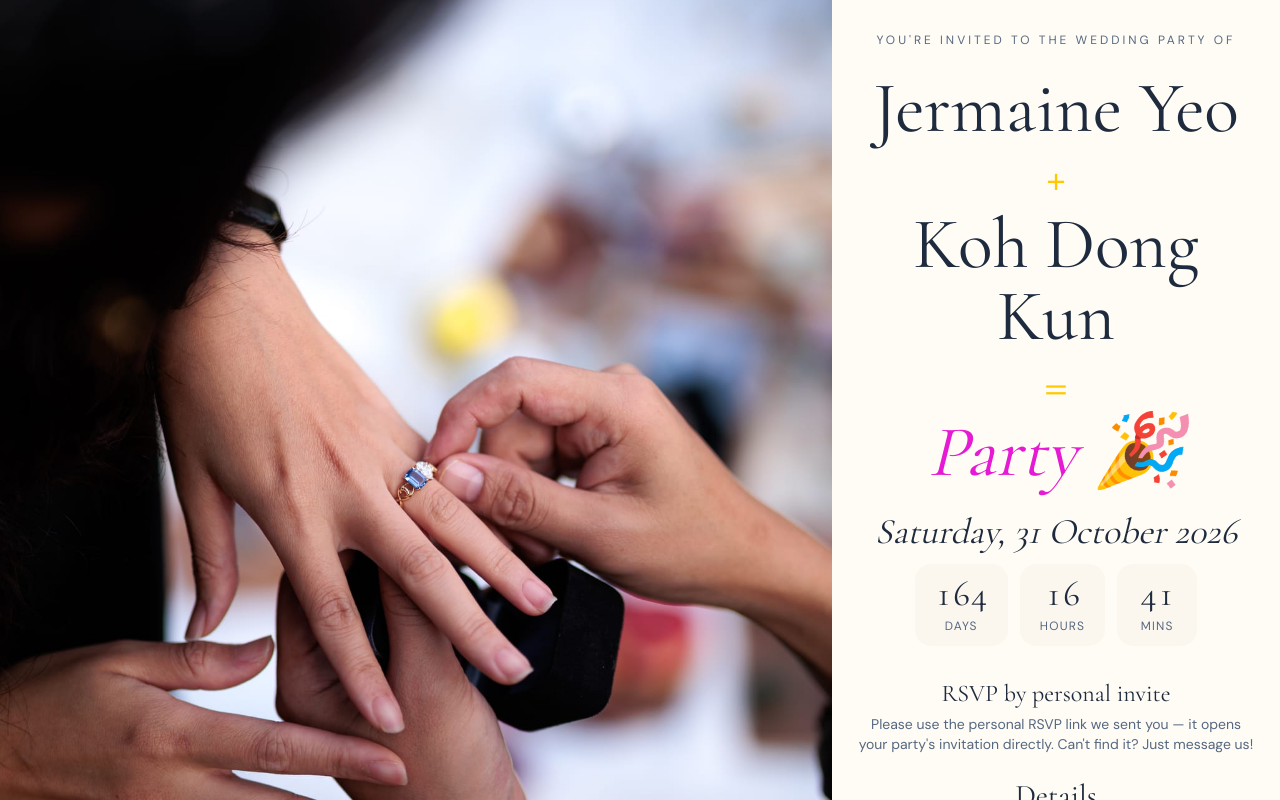
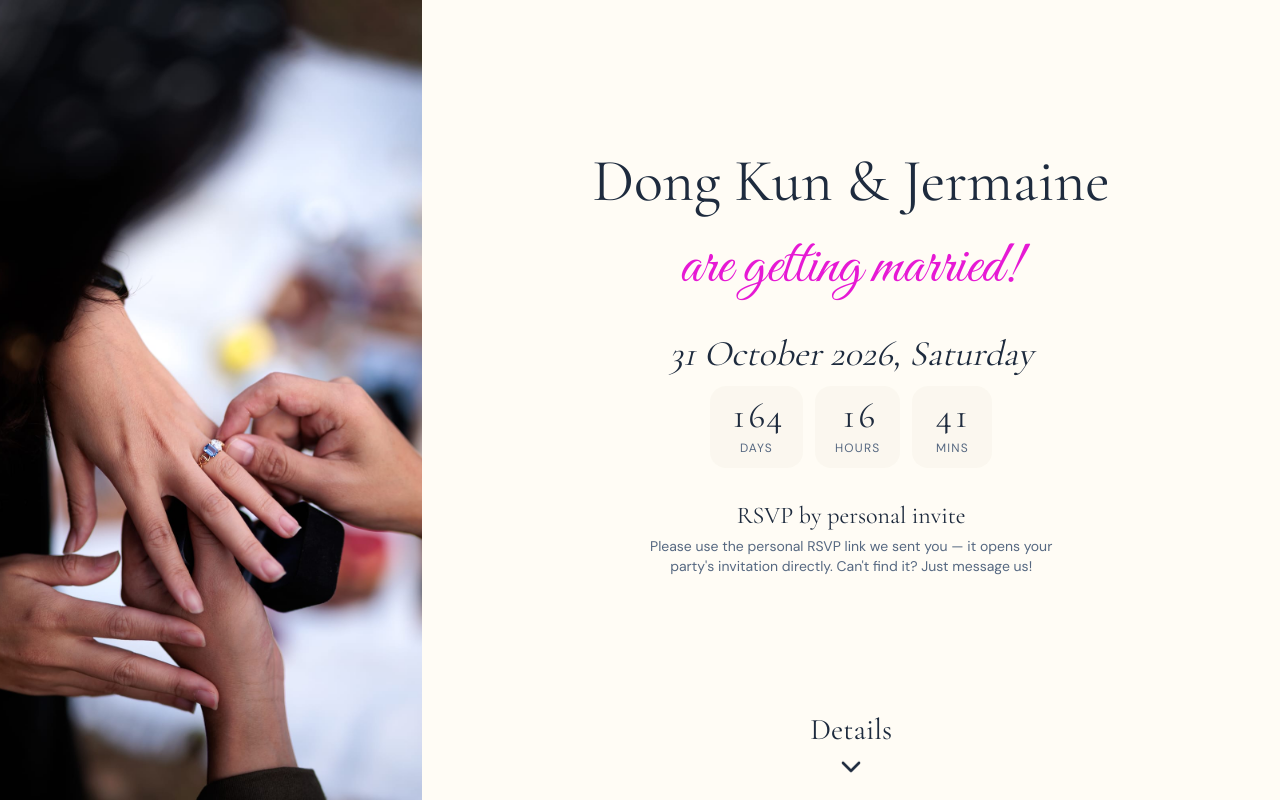
Before and after one commit to tehkohrz/wedding-party, a Next.js app: page / in a window 1280 px wide. Built offline with nearby package versions, Linux system fonts and the light colour scheme.

Commit message:
feaet:update photo ratios and phrases

```diff
--- a/app/layout.tsx
+++ b/app/layout.tsx
@@ -1,5 +1,5 @@
 import type { Metadata, Viewport } from "next";
-import { Cormorant_Garamond, DM_Sans } from "next/font/google";
+import { Cormorant_Garamond, DM_Sans, Great_Vibes } from "next/font/google";
 import "./globals.css";
 import { SITE } from "@/lib/content";
 import { WizardShell } from "@/components/WizardShell";
@@ -25,6 +25,17 @@ const display = Cormorant_Garamond({
 // Body font — clean, neutral, lets the display font + colors carry personality.
 const dmSans = DM_Sans({
   variable: "--font-dm-sans",
+  subsets: ["latin"],
+  display: "swap",
+});
+
+// Script accent — the "are getting married!" flourish on the hero title.
+// TO TRY A DIFFERENT SCRIPT: swap the import + const (same one-line drill
+// as the display font). Candidates: Parisienne (softer), Pinyon_Script
+// (formal calligraphy), Allura (light).
+const script = Great_Vibes({
+  weight: "400",
+  variable: "--font-script",
   subsets: ["latin"],
   display: "swap",
 });
@@ -67,7 +78,7 @@ export default function RootLayout({
   return (
     <html
       lang="en"
-      className={`${display.variable} ${dmSans.variable} h-full antialiased`}
+      className={`${display.variable} ${dmSans.variable} ${script.variable} h-full antialiased`}
     >
       {/* overflow-x-hidden: clips the horizontal slide-in animation so it
           doesn't briefly create a horizontal scrollbar. Vertical scrolling
--- a/app/page.tsx
+++ b/app/page.tsx
@@ -7,7 +7,7 @@
 
 import { ChevronDown } from "lucide-react";
 import { EVENT_DETAILS, RSVP_COPY } from "@/lib/content";
-import { WelcomeEquation } from "@/components/WelcomeEquation";
+import { HeroTitle } from "@/components/HeroTitle";
 import { PhotoSlideshow } from "@/components/PhotoSlideshow";
 import { EventCountdown } from "@/components/EventCountdown";
 import { EventDetails } from "@/components/EventDetails";
@@ -25,11 +25,7 @@ export default function RsvpLandingPage() {
       <section className="relative flex-1 overflow-y-auto scroll-smooth bg-background">
         <div className="min-h-full flex flex-col items-center px-6 pt-5 sm:pt-8 pb-3 sm:pb-4">
           <div className="my-auto text-center space-y-3 sm:space-y-6 max-w-xl w-full">
-            <p className="font-sans text-xs uppercase tracking-[0.25em] text-muted-foreground">
-              {RSVP_COPY.eyebrow}
-            </p>
-
-            <WelcomeEquation />
+            <HeroTitle />
 
             {/* Event date + venue + countdown */}
             <div className="space-y-3">
--- a/components/EventDetails.tsx
+++ b/components/EventDetails.tsx
@@ -31,7 +31,7 @@ export function EventDetails() {
       <DotDivider />
 
       {/* Attire */}
-      <SectionLabel icon={<Shirt className="size-5" />} label="Attire" />
+      <SectionLabel icon={<Shirt className="size-5" />} label="Dress Code" />
       <p className="font-display text-xl mt-3">{EVENT_DETAILS.attire}</p>
 
       <DotDivider />
--- /dev/null
+++ b/components/HeroTitle.tsx
@@ -0,0 +1,58 @@
+"use client";
+
+/**
+ * The RSVP hero title — replaces the v1 "equation" on the landing pages:
+ *
+ *     Dong Kun and Jermaine        ← display serif (Cormorant Garamond)
+ *     are getting married!         ← script flourish (Great Vibes), accent
+ *
+ * Both lines are [input]s in lib/content.ts (RSVP_COPY.heroTitle*).
+ * Lines fade/rise in one after the other, like the old equation did.
+ * The day-of check-in welcome still uses WelcomeEquation.
+ */
+import { motion, useReducedMotion } from "motion/react";
+import { RSVP_COPY } from "@/lib/content";
+
+const container = {
+  hidden: {},
+  show: { transition: { staggerChildren: 0.2, delayChildren: 0.1 } },
+};
+
+const line = {
+  hidden: { opacity: 0, y: 16 },
+  show: {
+    opacity: 1,
+    y: 0,
+    transition: { duration: 0.5, ease: [0.32, 0.72, 0, 1] as const },
+  },
+};
+
+export function HeroTitle() {
+  const reduceMotion = useReducedMotion();
+  const motionProps = reduceMotion
+    ? {}
+    : {
+        variants: container,
+        initial: "hidden" as const,
+        animate: "show" as const,
+      };
+  const lineVariants = reduceMotion ? undefined : line;
+
+  return (
+    <motion.h1 className="text-balance" {...motionProps}>
+      <motion.span
+        variants={lineVariants}
+        className="block font-display text-5xl sm:text-6xl leading-tight"
+      >
+        {RSVP_COPY.heroTitleNames}
+      </motion.span>
+      <motion.span
+        variants={lineVariants}
+        className="block text-5xl sm:text-6xl leading-snug text-lavender pt-2"
+        style={{ fontFamily: "var(--font-script)" }}
+      >
+        {RSVP_COPY.heroTitleFlourish}
+      </motion.span>
+    </motion.h1>
+  );
+}
--- a/components/rsvp/RsvpFlow.tsx
+++ b/components/rsvp/RsvpFlow.tsx
@@ -22,7 +22,7 @@
 import { useEffect, useRef, useState } from "react";
 import { motion, useReducedMotion } from "motion/react";
 import { useRsvpStore, type RsvpStep } from "@/lib/rsvpStore";
-import { EVENT_DETAILS, RSVP_COPY, RSVP_STEPS_COPY, RSVP_CONFIRM } from "@/lib/content";
+import { EVENT_DETAILS, RSVP_STEPS_COPY, RSVP_CONFIRM } from "@/lib/content";
 import { rsvpDeadlinePassed } from "@/lib/rsvpDeadline";
 import { cn } from "@/lib/utils";
 import { EventCountdown } from "@/components/EventCountdown";
@@ -127,9 +127,6 @@ export function RsvpFlow({
           date + countdown hide so the step's actual content (party list,
           menu…) owns the screen. */}
       <header className="text-center space-y-2 sm:space-y-3">
-        <p className="font-sans text-xs uppercase tracking-[0.25em] text-muted-foreground">
-          {RSVP_COPY.eyebrow}
-        </p>
         <h1 className="font-display text-3xl sm:text-4xl leading-tight">
           {greeting
             ? RSVP_STEPS_COPY.introGreeting.replace("{name}", greeting)
--- a/components/rsvp/StepIntro.tsx
+++ b/components/rsvp/StepIntro.tsx
@@ -13,8 +13,9 @@
 import { ChevronDown, ChevronRight } from "lucide-react";
 import { Button } from "@/components/ui/button";
 import { useRsvpStore, type RsvpStep } from "@/lib/rsvpStore";
-import { EVENT_DETAILS, RSVP_COPY, RSVP_STEPS_COPY } from "@/lib/content";
-import { WelcomeEquation } from "@/components/WelcomeEquation";
+import { rsvpDeadlineLabel } from "@/lib/rsvpDeadline";
+import { EVENT_DETAILS, RSVP_STEPS_COPY } from "@/lib/content";
+import { HeroTitle } from "@/components/HeroTitle";
 import { EventCountdown } from "@/components/EventCountdown";
 import { EventDetails } from "@/components/EventDetails";
 
@@ -34,11 +35,7 @@ export function StepIntro({
           to the fold bottom, exactly like the public landing page. */}
       <div className="min-h-full flex flex-col items-center px-6 pt-5 sm:pt-8 pb-3 sm:pb-4">
         <div className="my-auto text-center space-y-3 sm:space-y-6 max-w-xl w-full">
-          <p className="font-sans text-xs uppercase tracking-[0.25em] text-muted-foreground">
-            {RSVP_COPY.eyebrow}
-          </p>
-
-          <WelcomeEquation />
+          <HeroTitle />
 
           {/* Event date + venue + countdown */}
           <div className="space-y-3">
@@ -65,6 +62,9 @@ export function StepIntro({
               {RSVP_STEPS_COPY.respondLabel}
               <ChevronRight className="size-5" />
             </Button>
+            <p className="font-sans text-xs sm:text-sm text-muted-foreground">
+              {RSVP_STEPS_COPY.rsvpByNote.replace("{deadline}", rsvpDeadlineLabel())}
+            </p>
           </div>
         </div>
 
--- a/lib/content.ts
+++ b/lib/content.ts
@@ -40,7 +40,7 @@ export const COUPLE = {
 
 export const EVENT_DETAILS = {
   // [input] Event date as shown on the RSVP pages.
-  date: "Saturday, 31 October 2026",
+  date: "31 October 2026, Saturday",
 
   // [input] Exact event start for the countdown (ISO 8601 with timezone).
   //         +08:00 = Singapore time. Should match the schedule's first entry.
@@ -68,15 +68,14 @@ export const EVENT_DETAILS = {
   // [input] Day-of schedule (PLACEHOLDER — update with the real programme).
   //         Shown in the landing Details section and on the RSVP flow.
   schedule: [
-    { time: "11:30", item: "Tea Ceremony" },
-    { time: "12:00", item: "Solemnization" },
+    { time: "12:00", item: "Guest Arrival" },
+    { time: "12:05", item: "Solemnization" },
     { time: "12:30", item: "Lunch" },
-    { time: "15:00", item: "Send-off" },
     { time: "15:30", item: "Afterparty!" },
   ],
 
   // [input] Attire line in the landing Details section.
-  attire: "The solemnisation is outdoors dress for the weather! Beachwear, underwear or birthday suit - Anything you like!",
+  attire: "Outdoor solemnisation, dress for the sun and breeze. Beachwear, underwear or naked - anything you like!",
 
   // [input] Title of the details section on the landing page.
   detailsHeading: "Details",
@@ -104,8 +103,10 @@ export const EVENT_DETAILS = {
 };
 
 export const RSVP_COPY = {
-  // [input] Small line above the couple names on the RSVP landing.
-  eyebrow: "You're invited to the wedding party of",
+  // [input] The hero title, two lines: the names line (display serif) and
+  //         the flourish line (script font, accent color).
+  heroTitleNames: "Dong Kun & Jermaine",
+  heroTitleFlourish: "are getting married!",
 
   // [input] Shown on the public landing page — guests RSVP only via their
   //         personal link (no public search; protects responses).
@@ -123,9 +124,9 @@ export const RSVP_COPY = {
   slideshowIntervalSeconds: 6,
 
   // [input] Width of the photo panel in landscape/desktop, as a percentage
-  //         of the page (the content side gets the rest). 60–70 recommended;
-  //         has no effect on portrait phones (photo becomes a top banner).
-  photoPanelWidthPercent: 65,
+  //         of the page (the content side gets the rest). Has no effect on
+  //         portrait phones (photo becomes a top banner).
+  photoPanelWidthPercent: 33,
 
   // [input] Height of the photo banner on portrait phones (vh = % of the
   //         screen height).
@@ -145,7 +146,7 @@ export const MENU = {
       course: "Starter",
       name: "Seared Hokkaido Scallop and Tiger Prawn",
       description:
-        "Parsnip Puree | Pickled Shimeji Mushrooms | Allium Crumbs | Truffle Caviar",
+        "Parsnip Puree | Grilled Shimeji Mushrooms | Allium Crumbs | Truffle Caviar",
     },
     {
       course: "Soup",
@@ -165,7 +166,7 @@ export const MENU = {
       id: "A" as const,
       name: "Roasted USDA Prime Ribeye",
       description:
-        "Celeriac Puree | Ratatouille | Broccolini | Pistachio Crumbs | Bordelaise Sauce",
+        "Celeriac Puree | Confit Tomatoes | Broccolini | Pistachio Crumbs | Bordelaise Sauce",
       image: "",
     },
     {
@@ -225,14 +226,14 @@ export const AFTER_PARTY = {
 
   // [input] Details paragraph — when/where/what. Edit freely.
   description:
-    "Once lunch winds down, we're keeping the celebration going — drinks, music and dancing from 7pm at the hotel bar. Casual, come as you are!",
+    "Once lunch winds down, we're keeping the celebration going — sun, sand and sea at the beach club!",
 
   // [input] The question above the per-person toggles.
   question: "Who's coming along?",
 
   // [input] The yes / no choice labels.
   yesLabel: "Count me in",
-  noLabel: "Sitting this one out",
+  noLabel: "I am allergic to fun",
 
   // [input] Continue / back buttons.
   continueLabel: "Continue",
@@ -295,10 +296,14 @@ export const RSVP_STEPS_COPY = {
 
   // ── Step: intro (the personal link's landing view) ──
   // [input] Greeting above the RSVP button. {name} = the invited guest.
-  introGreeting: "Hello, {name}!",
+  introGreeting: "You are invited {name}!",
 
   // [input] The big button that starts the RSVP.
   respondLabel: "RSVP",
+
+  // [input] Deadline note under the RSVP button. {deadline} is replaced
+  //         with EVENT_DETAILS.rsvpDeadline, nicely formatted.
+  rsvpByNote: "Please respond by {deadline}",
 
   // ── Step: attendance ──
   // [input] Heading on the attendance step.
@@ -312,7 +317,7 @@ export const RSVP_STEPS_COPY = {
   attendingLabel: "Joyfully attending!",
 
   // [input] The "no" choice on each member row.
-  decliningLabel: "Regretfully decline :(",
+  decliningLabel: "Regretfully declining :(",
 
   // [input] Continue button (enabled once everyone has an answer).
   continueLabel: "Continue",
```
